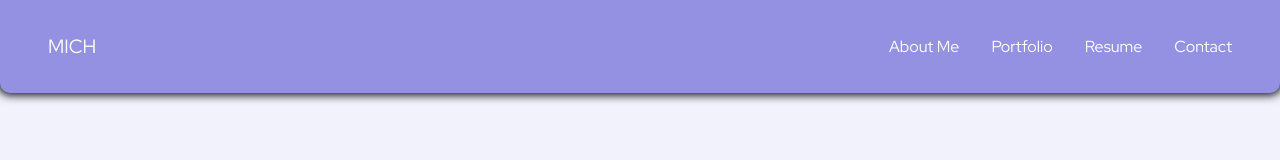
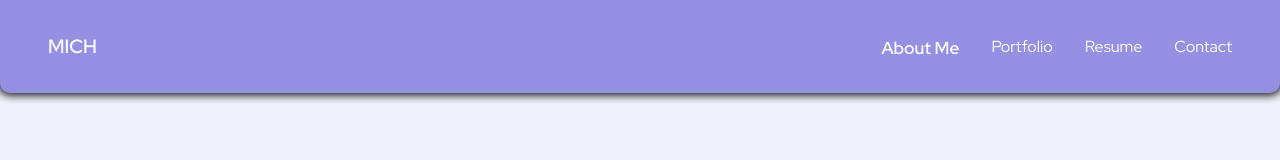
Before and after one commit to mich-hales/mich-react-portfolio, a React (Create React App) app: page / in a window 1280 px wide. Shown: the top 160 px of the page. Built offline with nearby package versions, Linux system fonts and the light colour scheme.

Commit message:
navbar highlights whichever page is selected

```diff
--- a/src/App.js
+++ b/src/App.js
@@ -1,6 +1,5 @@
-import React, { useState, useEffect } from 'react';
+import React, { useState } from 'react';
 import Navbar from './components/Navbar';
-import Home from './pages/Home';
 import Contact from './pages/Contact';
 import AboutMe from './pages/AboutMe';
 import Portfolio from './pages/Portfolio';
--- a/src/components/Navbar.js
+++ b/src/components/Navbar.js
@@ -1,24 +1,23 @@
-import React, { useState, useEffect } from 'react';
+import React from 'react';
 
 export default function Navbar() {
 
-    const [active, setActive] = useState(null);
-    // Function to handle navbar element clicks
-    function handleClick(elem) {
-        setActive(elem);
-    }
+    let location = window.location.pathname;
 
     return (
         <nav className='mainNavbar'>
             <div className='icon-nav'>
-                <a className='nav-link' onClick={() => handleClick('active-tab')} href="/">MICH</a>
+                <a className={location === '/' || location === '/aboutme' ? 'active-tab-icon' : 'icon-nav'}  href="/">MICH</a>
             </div>
 
             <div className='other-nav'>
-                <a className='nav-link' onClick={() => handleClick('active-tab')}  href="/aboutme">About Me</a>
-                <a className='nav-link' onClick={() => handleClick('active-tab')}  href="/portfolio">Portfolio</a>
-                <a className='nav-link' onClick={() => handleClick('active-tab')}  href="/resume">Resume</a>
-                <a className='nav-link' onClick={() => handleClick('active-tab')}  href="/contact">Contact</a>
+                <a className={location === '/aboutme' || location === '/' ? 'active-tab' : 'nav-link'}   href="/aboutme">About Me</a>
+
+                <a className={location === '/portfolio' ? 'active-tab' : 'nav-link'}   href="/portfolio">Portfolio</a>
+
+                <a className={location === '/resume' ? 'active-tab' : 'nav-link'}   href="/resume">Resume</a>
+
+                <a className={location === '/contact' ? 'active-tab' : 'nav-link'}   href="/contact">Contact</a>
             </div>
         </nav>
     )
--- a/src/pages/Home.js
+++ /dev/null
@@ -1,9 +0,0 @@
-import React from 'react';
-
-export default function home() {
-    return (
-        <div className='contentContainer container'>
-
-        </div>
-    )
-}
--- a/src/styles/style.css
+++ b/src/styles/style.css
@@ -44,6 +44,15 @@ body {
 .icon-nav {
     font-size: 1.2rem;
     margin-left: 1rem;
+    text-decoration: none;
+    color: white;
+}
+
+.active-tab-icon {
+    font-weight: bold;
+    color: white;
+    font-size: 1.2rem;
+    text-decoration: none;
 }
 
 .introHeader {
@@ -56,7 +65,7 @@ body {
     display: flex;
 }
 
-.mainNavbar a {
+.nav-link {
     text-decoration: none;
     color: white;
 }
@@ -69,12 +78,14 @@ body {
 
 .active-tab {
     font-weight: bold;
-    color: black;
+    color: white;
+    font-size: 1.08rem;
+    text-decoration: none;
 }
 
 .other-nav a:hover {
+    color: white;
     font-weight: bold;
-    color: white;
     transition: .05s;
 }
 
@@ -282,13 +293,16 @@ footer {
     display: flex;
     justify-content: center;
     margin: 2rem;
-
 }
 
 #downloadBtn {
     font-size: 1.1rem;
     padding: .3rem;
     margin-left: 1.5rem;
+}
+
+.nav-item {
+    list-style-type: none;
 }
 
 .btn {
```
